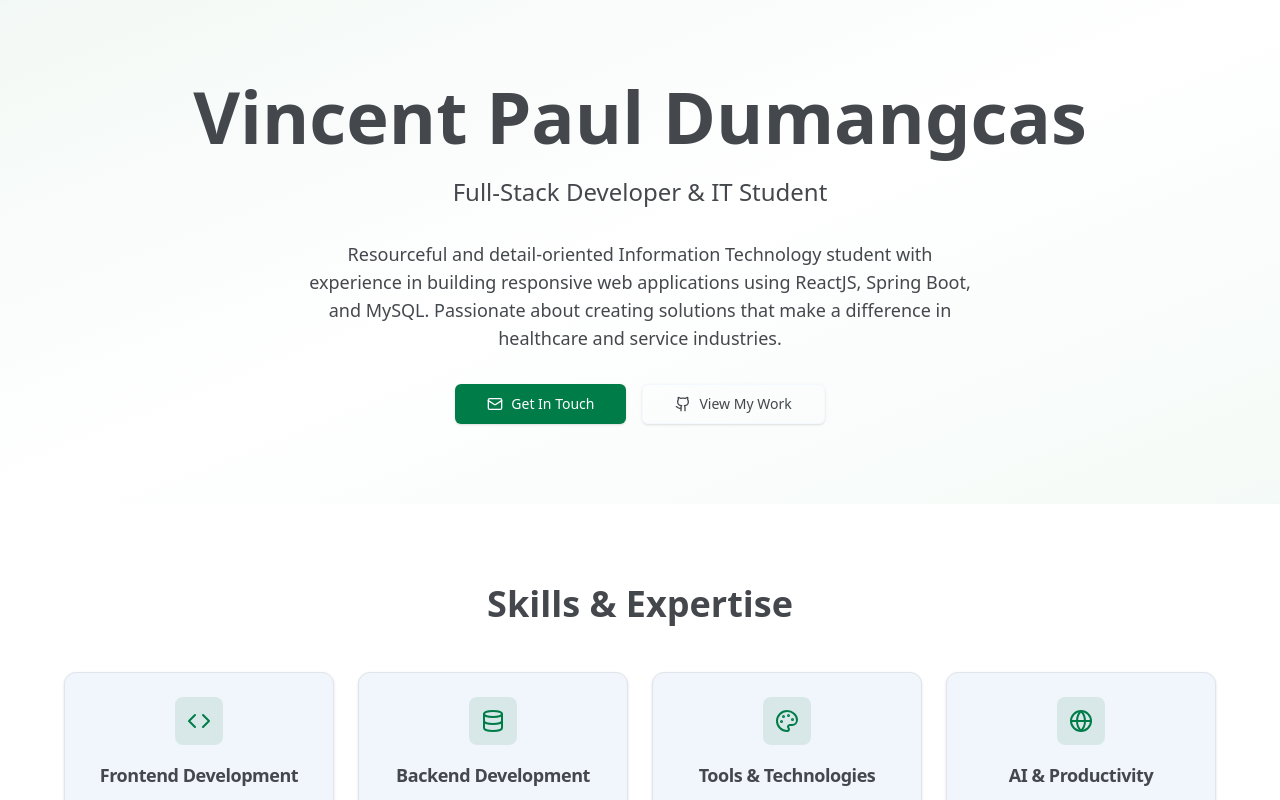
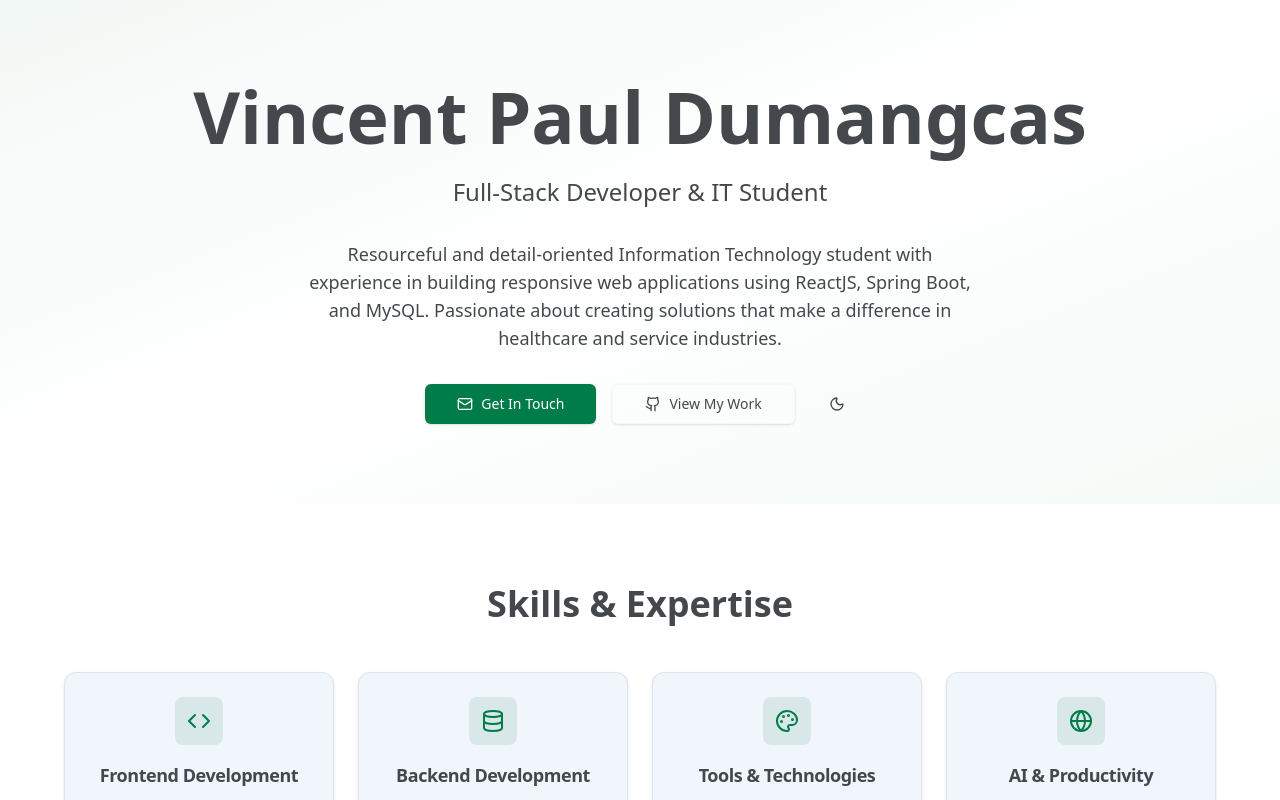
Before and after one commit to VincentPaul434/portfolio, a React (Vite) app: page / in a window 1280 px wide. Shown: the top 800 px of the page. Built offline with nearby package versions, Linux system fonts and the light colour scheme.

Commit message:
Add dark mode toggle and live demo links
Introduces a dark mode toggle button to the header using localStorage and system preference detection. Adds 'live demo' links to project cards and updates project data to include live URLs. Minor style adjustments for button alignment.

```diff
--- a/src/App.jsx
+++ b/src/App.jsx
@@ -1,11 +1,25 @@
+import React, { useEffect, useState } from "react"
 import { Badge } from "@/components/ui/badge"
 import { Button } from "@/components/ui/button"
 import { Card, CardContent, CardDescription, CardHeader, CardTitle } from "@/components/ui/card"
 import { Input } from "@/components/ui/input"
 import { Textarea } from "@/components/ui/textarea"
-import { Github, Linkedin, Mail, ExternalLink, Code, Palette, Database, Globe } from "lucide-react"
+import { Github, Linkedin, Mail, ExternalLink, Code, Palette, Database, Globe, Sun, Moon } from "lucide-react"
 
 function App() {
+  const [isDark, setIsDark] = useState(() => {
+    if (typeof window === "undefined") return false
+    const stored = localStorage.getItem("theme")
+    if (stored) return stored === "dark"
+    return window.matchMedia?.("(prefers-color-scheme: dark)")?.matches ?? false
+  })
+
+  useEffect(() => {
+    if (isDark) document.documentElement.classList.add("dark")
+    else document.documentElement.classList.remove("dark")
+    localStorage.setItem("theme", isDark ? "dark" : "light")
+  }, [isDark])
+
   return (
     <div className="min-h-screen bg-background">
       {/* Header Section */}
@@ -18,7 +32,7 @@ function App() {
           <p className="text-lg text-muted-foreground max-w-2xl mx-auto mb-8 text-pretty">
             Resourceful and detail-oriented Information Technology student with experience in building responsive web applications using ReactJS, Spring Boot, and MySQL. Passionate about creating solutions that make a difference in healthcare and service industries.
           </p>
-          <div className="flex flex-wrap justify-center gap-4">
+          <div className="flex flex-wrap justify-center gap-4 items-center">
             <Button size="lg" className="gap-2" asChild>
               <a href="mailto:dumangcasvincentpaul@gmail.com">
                 <Mail className="w-4 h-4" />
@@ -30,6 +44,17 @@ function App() {
                 <Github className="w-4 h-4" />
                 View My Work
               </a>
+            </Button>
+
+            {/* Dark mode toggle */}
+            <Button
+              variant="ghost"
+              size="icon"
+              aria-label={isDark ? "Switch to light mode" : "Switch to dark mode"}
+              onClick={() => setIsDark(!isDark)}
+              className="ml-2"
+            >
+              {isDark ? <Sun className="w-5 h-5" /> : <Moon className="w-5 h-5" />}
             </Button>
           </div>
         </div>
@@ -95,28 +120,32 @@ function App() {
                 description: "Backend API for the ProPath platform.",
                 image: "/placeholder.svg?height=200&width=300",
                 tech: ["Spring Boot", "MySQL", "REST API"],
-                github: "https://github.com/princeprog/propath-backend"
+                github: "https://github.com/princeprog/propath-backend",
+                live: "#",
               },
               {
                 title: "MediFlow Website",
                 description: "Healthcare management system with patient information, appointments, and medical records.",
                 image: "/placeholder.svg?height=200&width=300",
                 tech: ["React", "Spring Boot", "MySQL", "Tailwind"],
-                github: "https://github.com/asherpaquit/MediFlow"
+                github: "https://github.com/asherpaquit/MediFlow",
+                live: "https://medi-flow-alpha.vercel.app/",
               },
               {
                 title: "Rykzmotocare",
                 description: "Motorcycle service and maintenance platform with booking system.",
                 image: "/placeholder.svg?height=200&width=300",
                 tech: ["React", "Node.js", "MySQL", "REST API"],
-                github: "https://github.com/VincentPaul434/Rykzmotocare"
+                github: "https://github.com/VincentPaul434/Rykzmotocare",
+                live: "#",
               },
               {
                 title: "Wash Connect",
                 description: "Laundry service connection platform for customers and service providers.",
                 image: "/placeholder.svg?height=200&width=300",
                 tech: ["React", "Spring Boot", "MySQL", "Vercel"],
-                github: "https://github.com/VincentPaul434/wash-connect"
+                github: "https://github.com/VincentPaul434/wash-connect",
+                live: "#",
               },
             ].map((project, index) => (
               <Card key={index} className="group overflow-hidden hover:shadow-xl transition-all duration-300">
@@ -133,7 +162,12 @@ function App() {
                         Code
                       </a>
                     </Button>
-                    {/* Live Demo removed */}
+                    <Button size="sm" className="gap-2" asChild>
+                      <a href={project.live} target="_blank" rel="noopener noreferrer">
+                        <ExternalLink className="w-4 h-4" />
+                        Live Demo
+                      </a>
+                    </Button>
                   </div>
                 </div>
                 <CardHeader>
--- a/src/main.jsx
+++ b/src/main.jsx
@@ -1,6 +1,6 @@
 import { StrictMode } from 'react'
 import { createRoot } from 'react-dom/client'
-import './App.css'
+import "./App.css";
 import App from './App.jsx'
 
 createRoot(document.getElementById('root')).render(
```
